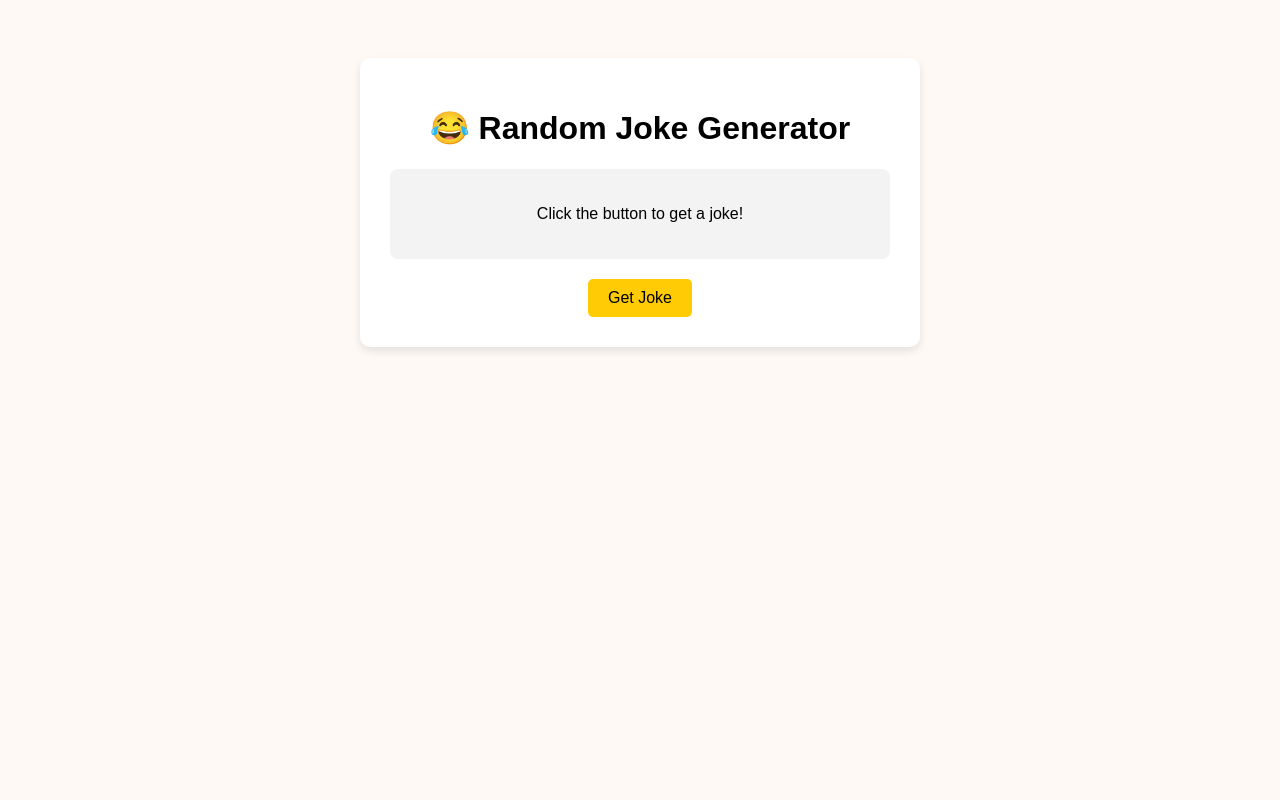
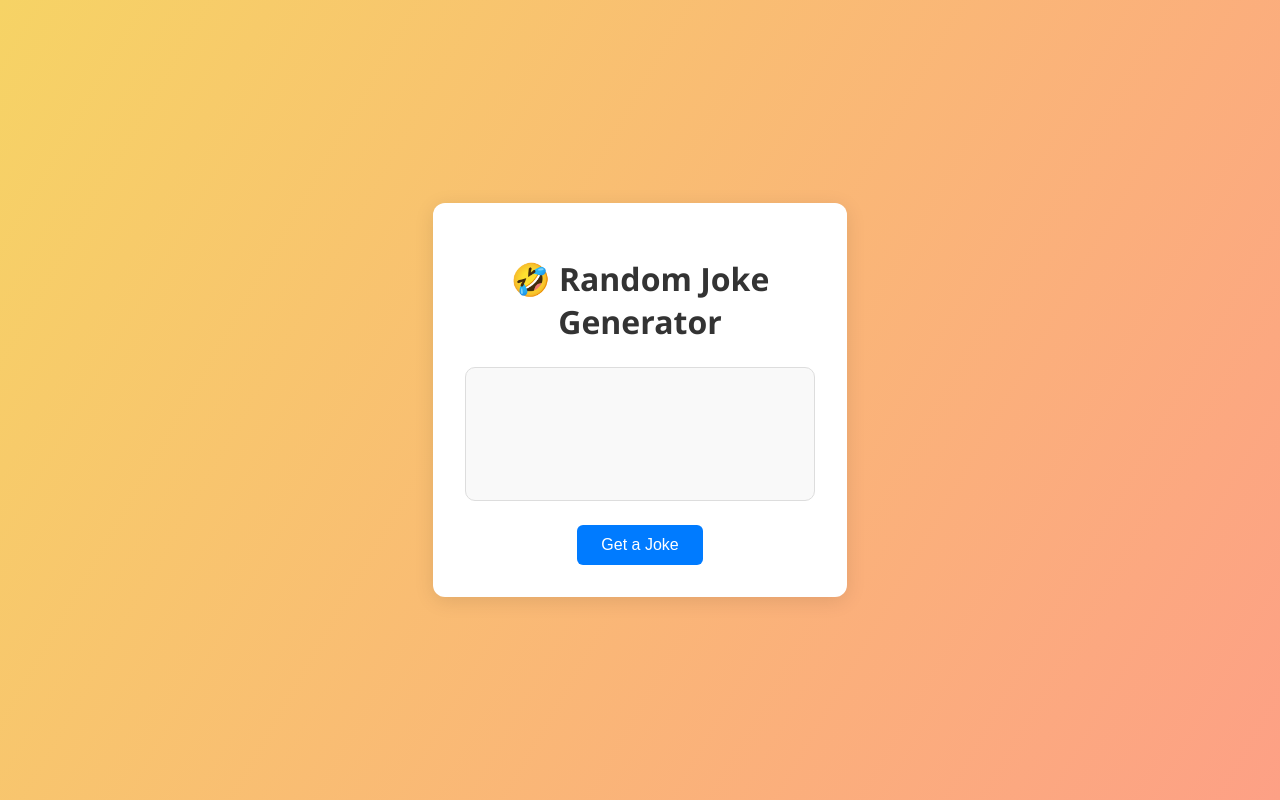
Before and after one commit to shaun-46/Jokes-Generator, a plain HTML site: page index.html in a window 1280 px wide. Drawn offline with Linux system fonts and the light colour scheme.

Commit message:
Improved UI & added loader to Joke App

```diff
--- a/index.html
+++ b/index.html
@@ -1,18 +1,25 @@
 <!DOCTYPE html>
 <html lang="en">
 <head>
-  <meta charset="UTF-8">
-  <title>Random Joke Generator</title>
-  <link rel="stylesheet" href="style.css">
+  <meta charset="UTF-8" />
+  <meta name="viewport" content="width=device-width, initial-scale=1.0"/>
+  <title>Joke Generator</title>
+  <link rel="stylesheet" href="style.css" />
 </head>
 <body>
   <div class="container">
-    <h1>😂 Random Joke Generator</h1>
+    <h1>🤣 Random Joke Generator</h1>
+
+    <!-- Loader (Hidden initially) -->
+    <div id="loader" class="loader hidden"></div>
+
+    <!-- Joke box -->
     <div id="joke-box">
-      <p id="setup">Click the button to get a joke!</p>
+      <p id="setup"></p>
       <p id="punchline"></p>
     </div>
-    <button id="get-joke">Get Joke</button>
+
+    <button onclick="getJoke()">Get a Joke</button>
   </div>
 
   <script src="script.js"></script>
--- a/script.js
+++ b/script.js
@@ -1,17 +1,30 @@
-const btn = document.getElementById("get-joke");
-const setupText = document.getElementById("setup");
-const punchlineText = document.getElementById("punchline");
+const setupEl = document.getElementById('setup');
+const punchlineEl = document.getElementById('punchline');
+const loader = document.getElementById('loader');
+const jokeBox = document.getElementById('joke-box');
 
-btn.addEventListener("click", async () => {
+const showLoader = () => {
+  loader.classList.remove('hidden');
+  jokeBox.classList.add('hidden');
+};
+
+const hideLoader = () => {
+  loader.classList.add('hidden');
+  jokeBox.classList.remove('hidden');
+};
+
+const getJoke = async () => {
+  showLoader();
   try {
-    const response = await fetch("https://official-joke-api.appspot.com/random_joke");
-    const joke = await response.json();
+    const response = await fetch('https://official-joke-api.appspot.com/random_joke');
+    const data = await response.json();
 
-    setupText.textContent = `Setup: ${joke.setup}`;
-    punchlineText.textContent = `Punchline: ${joke.punchline}`;
-  } catch (error) {
-    setupText.textContent = "Oops! Couldn't fetch a joke.";
-    punchlineText.textContent = "";
-    console.error("Error fetching joke:", error);
+    setupEl.textContent = data.setup;
+    punchlineEl.textContent = data.punchline;
+  } catch (err) {
+    setupEl.textContent = 'Oops! Failed to fetch joke.';
+    punchlineEl.textContent = '';
+    console.error('Error:', err.message);
   }
-});
+  hideLoader();
+};
--- a/style.css
+++ b/style.css
@@ -1,35 +1,78 @@
 body {
-  font-family: Arial, sans-serif;
-  background: #fef9f4;
-  text-align: center;
-  padding: 50px;
+  font-family: 'Segoe UI', sans-serif;
+  background: linear-gradient(120deg, #f6d365, #fda085);
+  display: flex;
+  justify-content: center;
+  align-items: center;
+  height: 100vh;
+  margin: 0;
 }
 
 .container {
-  max-width: 500px;
-  margin: auto;
-  padding: 30px;
-  background: #fff;
-  border-radius: 10px;
-  box-shadow: 0 4px 8px rgba(0,0,0,0.1);
+  background-color: white;
+  padding: 2rem;
+  border-radius: 12px;
+  box-shadow: 0 4px 20px rgba(0,0,0,0.1);
+  text-align: center;
+  width: 350px;
+}
+
+h1 {
+  margin-bottom: 20px;
+  color: #333;
 }
 
 #joke-box {
-  margin: 20px 0;
-  padding: 20px;
-  background: #f3f3f3;
-  border-radius: 8px;
+  margin: 1.5rem 0;
+  padding: 1rem;
+  border-radius: 10px;
+  background: #f9f9f9;
+  border: 1px solid #ddd;
+  min-height: 100px;
+  transition: all 0.3s ease;
+}
+
+#setup {
+  font-weight: bold;
+  font-size: 1.1rem;
+  margin-bottom: 10px;
+}
+
+#punchline {
+  color: #555;
+  font-style: italic;
 }
 
 button {
-  padding: 10px 20px;
-  font-size: 16px;
-  background-color: #ffcb05;
+  padding: 0.7rem 1.5rem;
+  background-color: #007bff;
+  color: white;
   border: none;
-  border-radius: 5px;
+  font-size: 1rem;
+  border-radius: 6px;
   cursor: pointer;
+  transition: background 0.3s ease;
 }
 
 button:hover {
-  background-color: #ffc107;
+  background-color: #0056b3;
 }
+
+/* Loader animation */
+.loader {
+  border: 6px solid #f3f3f3;
+  border-top: 6px solid #007bff;
+  border-radius: 50%;
+  width: 40px;
+  height: 40px;
+  margin: 0 auto 20px auto;
+  animation: spin 1s linear infinite;
+}
+
+@keyframes spin {
+  to { transform: rotate(360deg); }
+}
+
+.hidden {
+  display: none;
+}
```
